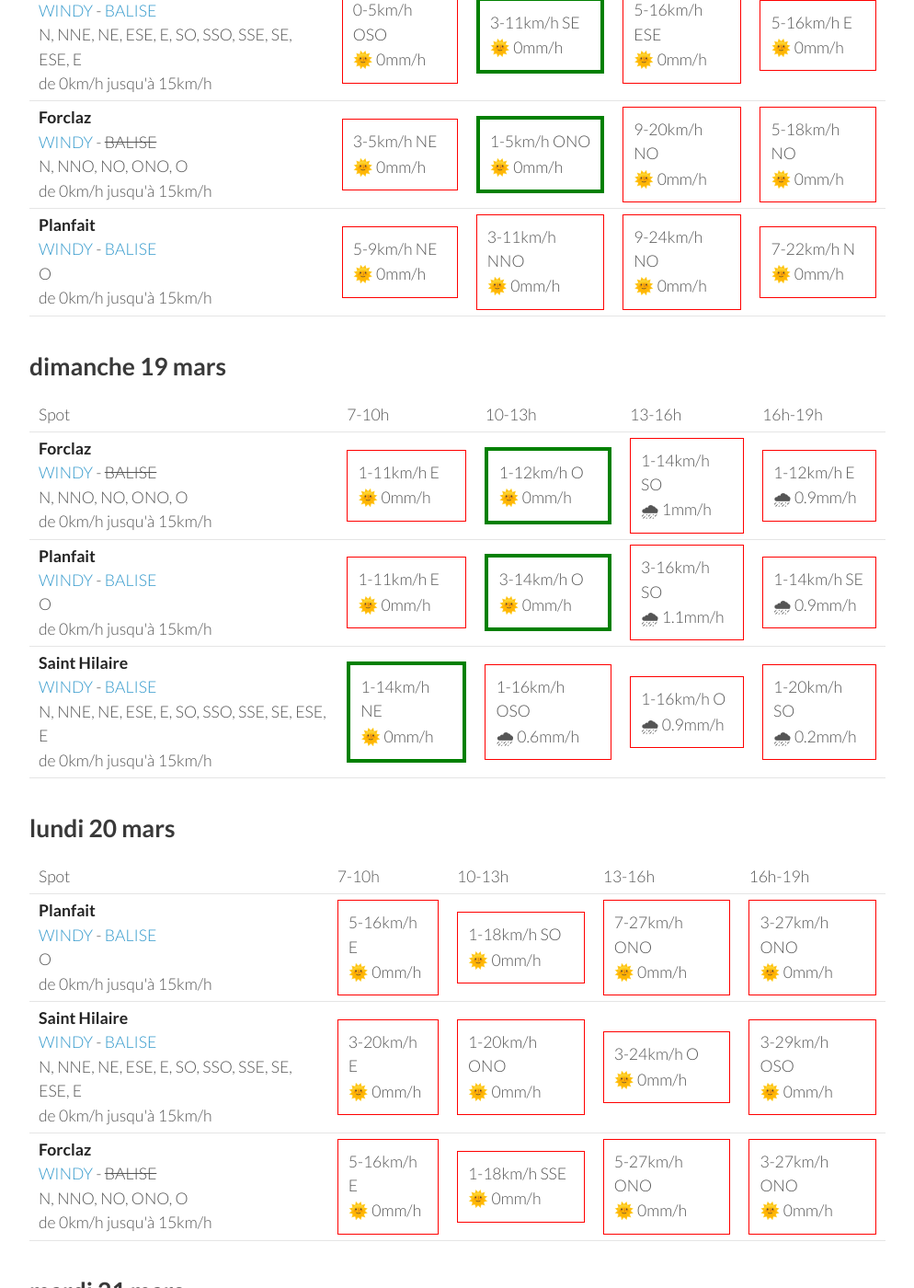
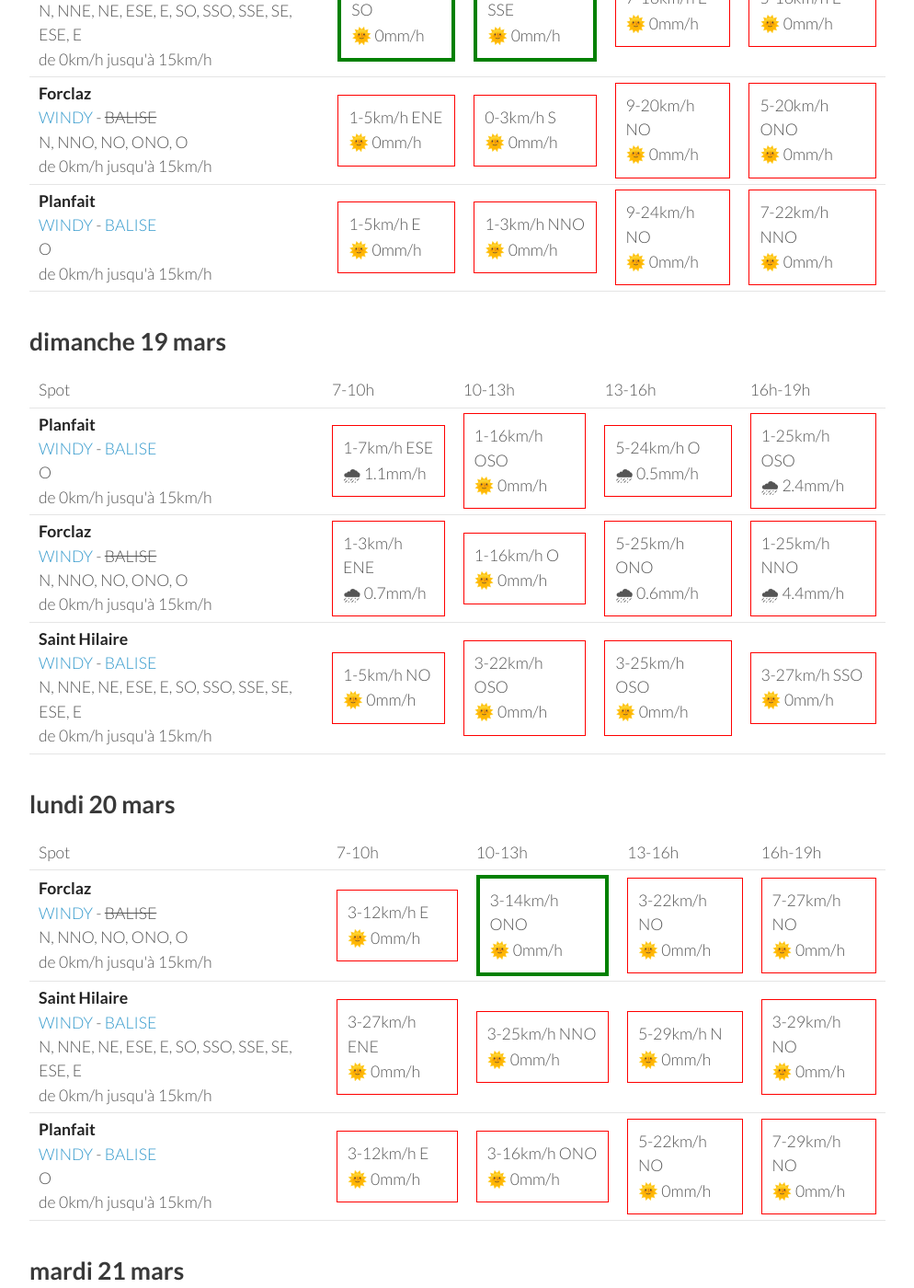
Before and after one commit to parapente-dans-le-nord/parapente-dans-le-nord.github.io, a Jekyll site: the page built from alpes_nord.markdown, in a window 1280 px wide and 1400 px high, scrolled down 902 px. Shown: the whole window at 92% size, without its empty margins (26-1020 px from the left). Built offline with Jekyll 4.4.1, drawn with Linux system fonts in a browser that asks for light colours; some of the changed text lies outside the part shown.

Commit message:
update index.markdown

```diff
--- a/alpes_nord.markdown
+++ b/alpes_nord.markdown
@@ -25,27 +25,27 @@ page mise à jour le vendredi 17 mars 13:25
         <td><strong>Planfait</strong><br><a href="https://windy.com/45.853/6.223?45.415,6.223,8">WINDY</a> - <span class=""><a href="https://www.openwindmap.org/PP496">BALISE</a> </span><br> <span class="vent-favorable">O</span><br><span class="force-vent">de 0km/h jusqu'à 15km/h</span> </td>
 
             <td><div class="not-flyable"><p>0-0km/h NA</p><p>🌧️ 0mm/h</p></div></td>
-            <td><div class="not-flyable"><p>9-29km/h SSE</p><p>🌞 0mm/h</p></div></td>
-            <td><div class="not-flyable"><p>5-18km/h SO</p><p>🌞 0mm/h</p></div></td>
-            <td><div class="flyable"><p>3-14km/h O</p><p>🌞 0mm/h</p></div></td>
+            <td><div class="not-flyable"><p>0-0km/h NA</p><p>🌧️ 0mm/h</p></div></td>
+            <td><div class="not-flyable"><p>0-0km/h NA</p><p>🌧️ 0mm/h</p></div></td>
+            <td><div class="not-flyable"><p>1-11km/h NO</p><p>🌞 0mm/h</p></div></td>
 
     </tr>
 <tr>
         <td><strong>Forclaz</strong><br><a href="https://windy.com/45.814/6.247?45.375,6.246,8,m:eVwaglz">WINDY</a> - <span class="no-balise"> BALISE </span><br> <span class="vent-favorable">N, NNO, NO, ONO, O</span><br><span class="force-vent">de 0km/h jusqu'à 15km/h</span> </td>
 
             <td><div class="not-flyable"><p>0-0km/h NA</p><p>🌧️ 0mm/h</p></div></td>
-            <td><div class="not-flyable"><p>3-25km/h SSE</p><p>🌞 0mm/h</p></div></td>
-            <td><div class="not-flyable"><p>9-27km/h S</p><p>🌞 0mm/h</p></div></td>
-            <td><div class="not-flyable"><p>5-18km/h SSO</p><p>🌞 0mm/h</p></div></td>
+            <td><div class="not-flyable"><p>0-0km/h NA</p><p>🌧️ 0mm/h</p></div></td>
+            <td><div class="not-flyable"><p>0-0km/h NA</p><p>🌧️ 0mm/h</p></div></td>
+            <td><div class="not-flyable"><p>3-12km/h SSO</p><p>🌞 0mm/h</p></div></td>
 
     </tr>
 <tr>
         <td><strong>Saint Hilaire</strong><br><a href="https://windy.com/45.307/5.888?45.087,5.889,9,m:eUFagkX">WINDY</a> - <span class=""><a href="http://www.balisemeteo.com/balise.php?idBalise=61">BALISE</a> </span><br> <span class="vent-favorable">N, NNE, NE, ESE, E, SO, SSO, SSE, SE, ESE, E</span><br><span class="force-vent">de 0km/h jusqu'à 15km/h</span> </td>
 
             <td><div class="not-flyable"><p>0-0km/h NA</p><p>🌧️ 0mm/h</p></div></td>
-            <td><div class="not-flyable"><p>11-31km/h SSO</p><p>🌞 0mm/h</p></div></td>
-            <td><div class="not-flyable"><p>20-50km/h SSO</p><p>🌞 0mm/h</p></div></td>
-            <td><div class="not-flyable"><p>16-50km/h SSO</p><p>🌞 0mm/h</p></div></td>
+            <td><div class="not-flyable"><p>0-0km/h NA</p><p>🌧️ 0mm/h</p></div></td>
+            <td><div class="not-flyable"><p>0-0km/h NA</p><p>🌧️ 0mm/h</p></div></td>
+            <td><div class="not-flyable"><p>22-55km/h SO</p><p>🌞 0mm/h</p></div></td>
 
     </tr>
 
@@ -67,9 +67,9 @@ page mise à jour le vendredi 17 mars 13:25
 <tr>
         <td><strong>Saint Hilaire</strong><br><a href="https://windy.com/45.307/5.888?45.087,5.889,9,m:eUFagkX">WINDY</a> - <span class=""><a href="http://www.balisemeteo.com/balise.php?idBalise=61">BALISE</a> </span><br> <span class="vent-favorable">N, NNE, NE, ESE, E, SO, SSO, SSE, SE, ESE, E</span><br><span class="force-vent">de 0km/h jusqu'à 15km/h</span> </td>
 
-            <td><div class="not-flyable"><p>0-5km/h OSO</p><p>🌞 0mm/h</p></div></td>
-            <td><div class="flyable"><p>3-11km/h SE</p><p>🌞 0mm/h</p></div></td>
-            <td><div class="not-flyable"><p>5-16km/h ESE</p><p>🌞 0mm/h</p></div></td>
+            <td><div class="flyable"><p>5-11km/h SO</p><p>🌞 0mm/h</p></div></td>
+            <td><div class="flyable"><p>5-12km/h SSE</p><p>🌞 0mm/h</p></div></td>
+            <td><div class="not-flyable"><p>7-16km/h E</p><p>🌞 0mm/h</p></div></td>
             <td><div class="not-flyable"><p>5-16km/h E</p><p>🌞 0mm/h</p></div></td>
 
 
@@ -77,20 +77,20 @@ page mise à jour le vendredi 17 mars 13:25
 <tr>
         <td><strong>Forclaz</strong><br><a href="https://windy.com/45.814/6.247?45.375,6.246,8,m:eVwaglz">WINDY</a> - <span class="no-balise"> BALISE </span><br> <span class="vent-favorable">N, NNO, NO, ONO, O</span><br><span class="force-vent">de 0km/h jusqu'à 15km/h</span> </td>
 
-            <td><div class="not-flyable"><p>3-5km/h NE</p><p>🌞 0mm/h</p></div></td>
-            <td><div class="flyable"><p>1-5km/h ONO</p><p>🌞 0mm/h</p></div></td>
+            <td><div class="not-flyable"><p>1-5km/h ENE</p><p>🌞 0mm/h</p></div></td>
+            <td><div class="not-flyable"><p>0-3km/h S</p><p>🌞 0mm/h</p></div></td>
             <td><div class="not-flyable"><p>9-20km/h NO</p><p>🌞 0mm/h</p></div></td>
-            <td><div class="not-flyable"><p>5-18km/h NO</p><p>🌞 0mm/h</p></div></td>
+            <td><div class="not-flyable"><p>5-20km/h ONO</p><p>🌞 0mm/h</p></div></td>
 
 
     </tr>
 <tr>
         <td><strong>Planfait</strong><br><a href="https://windy.com/45.853/6.223?45.415,6.223,8">WINDY</a> - <span class=""><a href="https://www.openwindmap.org/PP496">BALISE</a> </span><br> <span class="vent-favorable">O</span><br><span class="force-vent">de 0km/h jusqu'à 15km/h</span> </td>
 
-            <td><div class="not-flyable"><p>5-9km/h NE</p><p>🌞 0mm/h</p></div></td>
-            <td><div class="not-flyable"><p>3-11km/h NNO</p><p>🌞 0mm/h</p></div></td>
+            <td><div class="not-flyable"><p>1-5km/h E</p><p>🌞 0mm/h</p></div></td>
+            <td><div class="not-flyable"><p>1-3km/h NNO</p><p>🌞 0mm/h</p></div></td>
             <td><div class="not-flyable"><p>9-24km/h NO</p><p>🌞 0mm/h</p></div></td>
-            <td><div class="not-flyable"><p>7-22km/h N</p><p>🌞 0mm/h</p></div></td>
+            <td><div class="not-flyable"><p>7-22km/h NNO</p><p>🌞 0mm/h</p></div></td>
 
 
     </tr>
@@ -111,32 +111,32 @@ page mise à jour le vendredi 17 mars 13:25
       <td>16h-19h</td>
     </tr>
 <tr>
-        <td><strong>Forclaz</strong><br><a href="https://windy.com/45.814/6.247?45.375,6.246,8,m:eVwaglz">WINDY</a> - <span class="no-balise"> BALISE </span><br> <span class="vent-favorable">N, NNO, NO, ONO, O</span><br><span class="force-vent">de 0km/h jusqu'à 15km/h</span> </td>
+        <td><strong>Planfait</strong><br><a href="https://windy.com/45.853/6.223?45.415,6.223,8">WINDY</a> - <span class=""><a href="https://www.openwindmap.org/PP496">BALISE</a> </span><br> <span class="vent-favorable">O</span><br><span class="force-vent">de 0km/h jusqu'à 15km/h</span> </td>
 
-            <td><div class="not-flyable"><p>1-11km/h E</p><p>🌞 0mm/h</p></div></td>
-            <td><div class="flyable"><p>1-12km/h O</p><p>🌞 0mm/h</p></div></td>
-            <td><div class="not-flyable"><p>1-14km/h SO</p><p>🌧 1mm/h</p></div></td>
-            <td><div class="not-flyable"><p>1-12km/h E</p><p>🌧 0.9mm/h</p></div></td>
+            <td><div class="not-flyable"><p>1-7km/h ESE</p><p>🌧 1.1mm/h</p></div></td>
+            <td><div class="not-flyable"><p>1-16km/h OSO</p><p>🌞 0mm/h</p></div></td>
+            <td><div class="not-flyable"><p>5-24km/h O</p><p>🌧 0.5mm/h</p></div></td>
+            <td><div class="not-flyable"><p>1-25km/h OSO</p><p>🌧 2.4mm/h</p></div></td>
 
 
     </tr>
 <tr>
-        <td><strong>Planfait</strong><br><a href="https://windy.com/45.853/6.223?45.415,6.223,8">WINDY</a> - <span class=""><a href="https://www.openwindmap.org/PP496">BALISE</a> </span><br> <span class="vent-favorable">O</span><br><span class="force-vent">de 0km/h jusqu'à 15km/h</span> </td>
+        <td><strong>Forclaz</strong><br><a href="https://windy.com/45.814/6.247?45.375,6.246,8,m:eVwaglz">WINDY</a> - <span class="no-balise"> BALISE </span><br> <span class="vent-favorable">N, NNO, NO, ONO, O</span><br><span class="force-vent">de 0km/h jusqu'à 15km/h</span> </td>
 
-            <td><div class="not-flyable"><p>1-11km/h E</p><p>🌞 0mm/h</p></div></td>
-            <td><div class="flyable"><p>3-14km/h O</p><p>🌞 0mm/h</p></div></td>
-            <td><div class="not-flyable"><p>3-16km/h SO</p><p>🌧 1.1mm/h</p></div></td>
-            <td><div class="not-flyable"><p>1-14km/h SE</p><p>🌧 0.9mm/h</p></div></td>
+            <td><div class="not-flyable"><p>1-3km/h ENE</p><p>🌧 0.7mm/h</p></div></td>
+            <td><div class="not-flyable"><p>1-16km/h O</p><p>🌞 0mm/h</p></div></td>
+            <td><div class="not-flyable"><p>5-25km/h ONO</p><p>🌧 0.6mm/h</p></div></td>
+            <td><div class="not-flyable"><p>1-25km/h NNO</p><p>🌧 4.4mm/h</p></div></td>
 
 
     </tr>
 <tr>
         <td><strong>Saint Hilaire</strong><br><a href="https://windy.com/45.307/5.888?45.087,5.889,9,m:eUFagkX">WINDY</a> - <span class=""><a href="http://www.balisemeteo.com/balise.php?idBalise=61">BALISE</a> </span><br> <span class="vent-favorable">N, NNE, NE, ESE, E, SO, SSO, SSE, SE, ESE, E</span><br><span class="force-vent">de 0km/h jusqu'à 15km/h</span> </td>
 
-            <td><div class="flyable"><p>1-14km/h NE</p><p>🌞 0mm/h</p></div></td>
-            <td><div class="not-flyable"><p>1-16km/h OSO</p><p>🌧 0.6mm/h</p></div></td>
-            <td><div class="not-flyable"><p>1-16km/h O</p><p>🌧 0.9mm/h</p></div></td>
-            <td><div class="not-flyable"><p>1-20km/h SO</p><p>🌧 0.2mm/h</p></div></td>
+            <td><div class="not-flyable"><p>1-5km/h NO</p><p>🌞 0mm/h</p></div></td>
+            <td><div class="not-flyable"><p>3-22km/h OSO</p><p>🌞 0mm/h</p></div></td>
+            <td><div class="not-flyable"><p>3-25km/h OSO</p><p>🌞 0mm/h</p></div></td>
+            <td><div class="not-flyable"><p>3-27km/h SSO</p><p>🌞 0mm/h</p></div></td>
 
 
     </tr>
@@ -157,32 +157,32 @@ page mise à jour le vendredi 17 mars 13:25
       <td>16h-19h</td>
     </tr>
 <tr>
-        <td><strong>Planfait</strong><br><a href="https://windy.com/45.853/6.223?45.415,6.223,8">WINDY</a> - <span class=""><a href="https://www.openwindmap.org/PP496">BALISE</a> </span><br> <span class="vent-favorable">O</span><br><span class="force-vent">de 0km/h jusqu'à 15km/h</span> </td>
+        <td><strong>Forclaz</strong><br><a href="https://windy.com/45.814/6.247?45.375,6.246,8,m:eVwaglz">WINDY</a> - <span class="no-balise"> BALISE </span><br> <span class="vent-favorable">N, NNO, NO, ONO, O</span><br><span class="force-vent">de 0km/h jusqu'à 15km/h</span> </td>
 
-            <td><div class="not-flyable"><p>5-16km/h E</p><p>🌞 0mm/h</p></div></td>
-            <td><div class="not-flyable"><p>1-18km/h SO</p><p>🌞 0mm/h</p></div></td>
-            <td><div class="not-flyable"><p>7-27km/h ONO</p><p>🌞 0mm/h</p></div></td>
-            <td><div class="not-flyable"><p>3-27km/h ONO</p><p>🌞 0mm/h</p></div></td>
+            <td><div class="not-flyable"><p>3-12km/h E</p><p>🌞 0mm/h</p></div></td>
+            <td><div class="flyable"><p>3-14km/h ONO</p><p>🌞 0mm/h</p></div></td>
+            <td><div class="not-flyable"><p>3-22km/h NO</p><p>🌞 0mm/h</p></div></td>
+            <td><div class="not-flyable"><p>7-27km/h NO</p><p>🌞 0mm/h</p></div></td>
 
 
     </tr>
 <tr>
         <td><strong>Saint Hilaire</strong><br><a href="https://windy.com/45.307/5.888?45.087,5.889,9,m:eUFagkX">WINDY</a> - <span class=""><a href="http://www.balisemeteo.com/balise.php?idBalise=61">BALISE</a> </span><br> <span class="vent-favorable">N, NNE, NE, ESE, E, SO, SSO, SSE, SE, ESE, E</span><br><span class="force-vent">de 0km/h jusqu'à 15km/h</span> </td>
 
-            <td><div class="not-flyable"><p>3-20km/h E</p><p>🌞 0mm/h</p></div></td>
-            <td><div class="not-flyable"><p>1-20km/h ONO</p><p>🌞 0mm/h</p></div></td>
-            <td><div class="not-flyable"><p>3-24km/h O</p><p>🌞 0mm/h</p></div></td>
-            <td><div class="not-flyable"><p>3-29km/h OSO</p><p>🌞 0mm/h</p></div></td>
+            <td><div class="not-flyable"><p>3-27km/h ENE</p><p>🌞 0mm/h</p></div></td>
+            <td><div class="not-flyable"><p>3-25km/h NNO</p><p>🌞 0mm/h</p></div></td>
+            <td><div class="not-flyable"><p>5-29km/h N</p><p>🌞 0mm/h</p></div></td>
+            <td><div class="not-flyable"><p>3-29km/h NO</p><p>🌞 0mm/h</p></div></td>
 
 
     </tr>
 <tr>
-        <td><strong>Forclaz</strong><br><a href="https://windy.com/45.814/6.247?45.375,6.246,8,m:eVwaglz">WINDY</a> - <span class="no-balise"> BALISE </span><br> <span class="vent-favorable">N, NNO, NO, ONO, O</span><br><span class="force-vent">de 0km/h jusqu'à 15km/h</span> </td>
+        <td><strong>Planfait</strong><br><a href="https://windy.com/45.853/6.223?45.415,6.223,8">WINDY</a> - <span class=""><a href="https://www.openwindmap.org/PP496">BALISE</a> </span><br> <span class="vent-favorable">O</span><br><span class="force-vent">de 0km/h jusqu'à 15km/h</span> </td>
 
-            <td><div class="not-flyable"><p>5-16km/h E</p><p>🌞 0mm/h</p></div></td>
-            <td><div class="not-flyable"><p>1-18km/h SSE</p><p>🌞 0mm/h</p></div></td>
-            <td><div class="not-flyable"><p>5-27km/h ONO</p><p>🌞 0mm/h</p></div></td>
-            <td><div class="not-flyable"><p>3-27km/h ONO</p><p>🌞 0mm/h</p></div></td>
+            <td><div class="not-flyable"><p>3-12km/h E</p><p>🌞 0mm/h</p></div></td>
+            <td><div class="not-flyable"><p>3-16km/h ONO</p><p>🌞 0mm/h</p></div></td>
+            <td><div class="not-flyable"><p>5-22km/h NO</p><p>🌞 0mm/h</p></div></td>
+            <td><div class="not-flyable"><p>7-29km/h NO</p><p>🌞 0mm/h</p></div></td>
 
 
     </tr>
```
Also changed, not shown: other parts of alpes_nord.markdown (+1 -1 lines).
